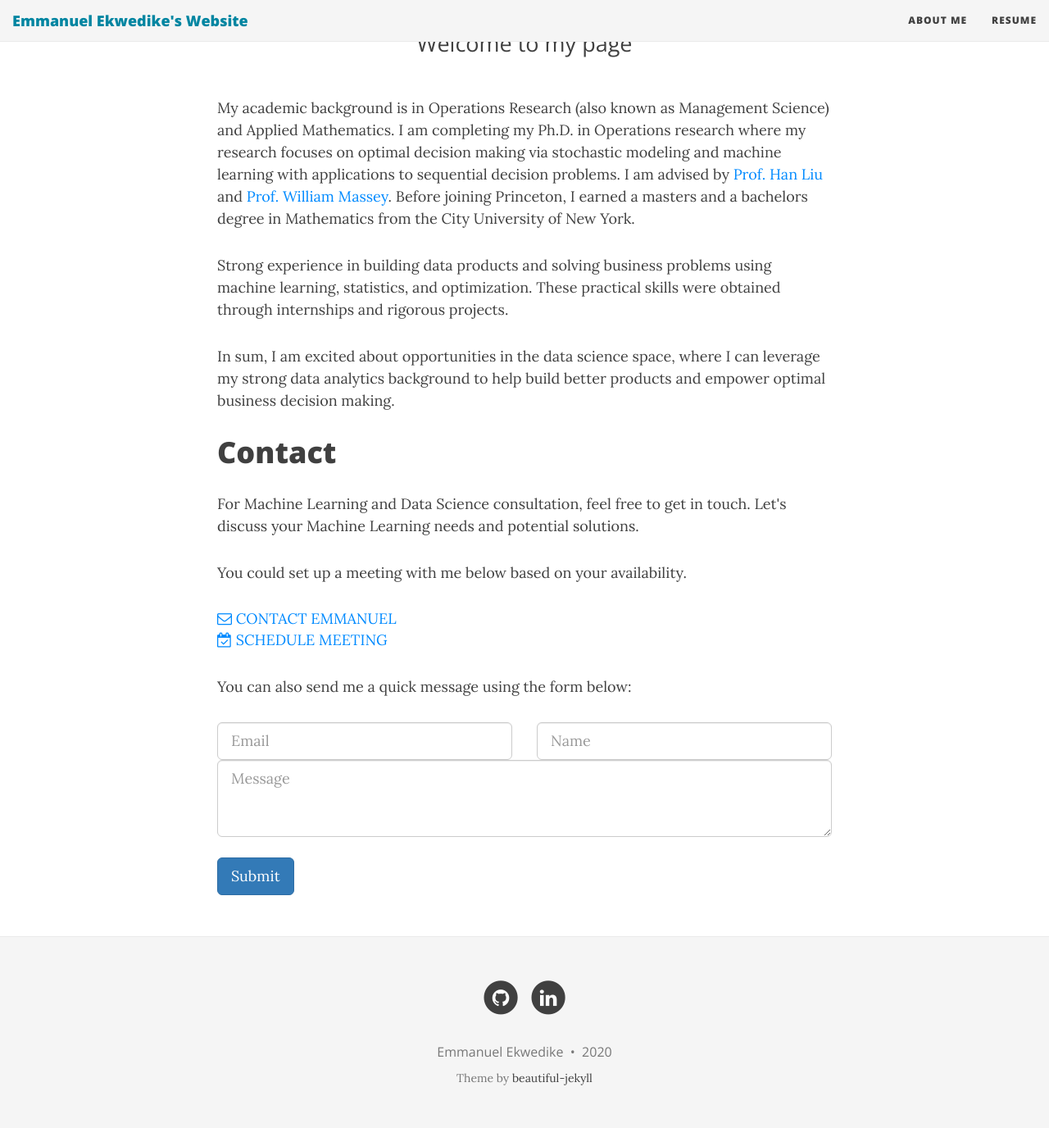
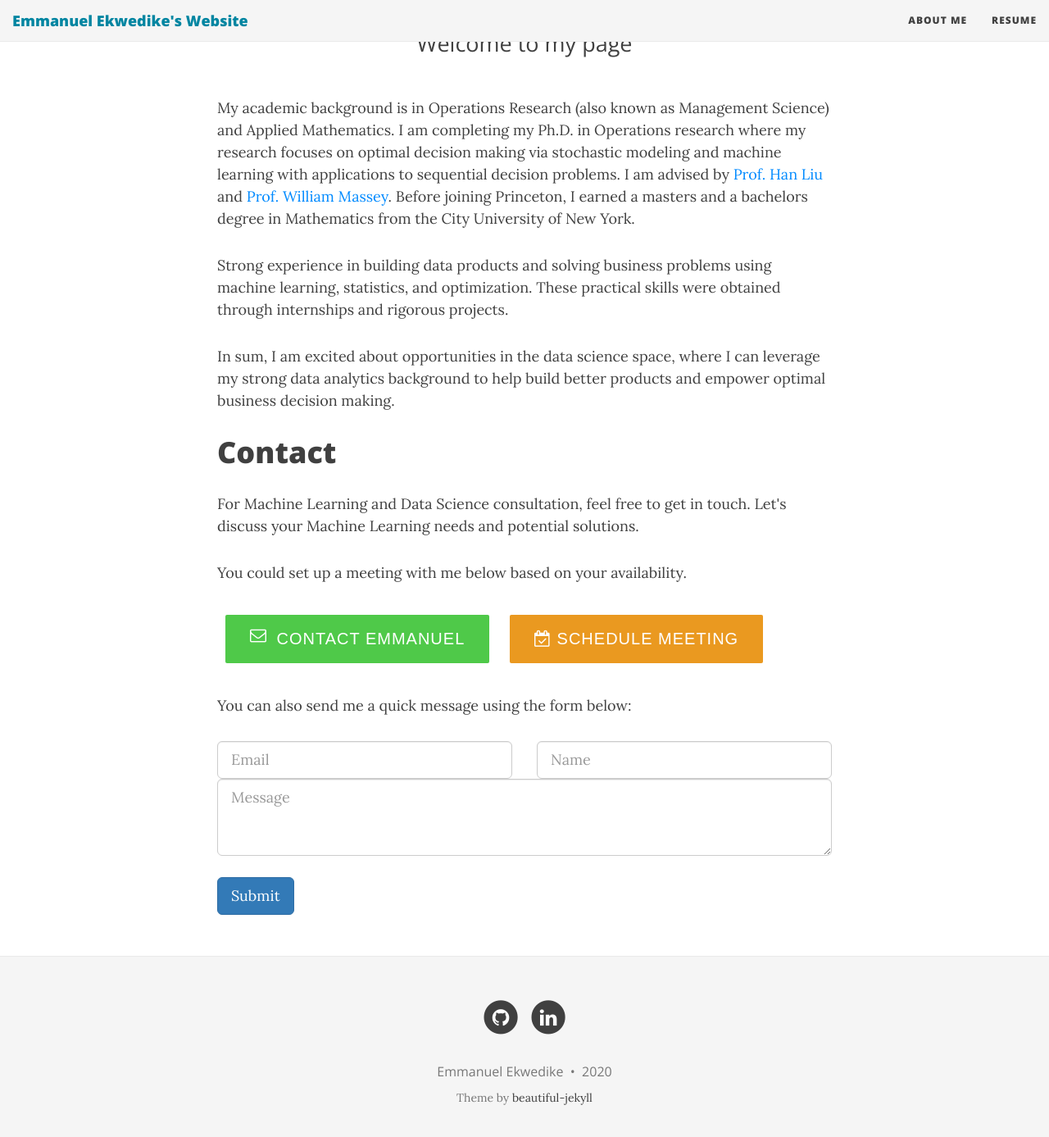
Before and after one commit to eekwedike/eekwedike.github.io, a Jekyll site: the page built from aboutme.md, in a window 1280 px wide and 1400 px high, scrolled down 214 px. Shown: the top 1387 px of the window at 82% size. Built offline with Jekyll 4.4.1, drawn with Linux system fonts in a browser that asks for light colours; nearby versions of some CDN libraries.

```diff
--- a/aboutme.md
+++ b/aboutme.md
@@ -17,7 +18,7 @@
 
 <p>You could set up a meeting with me below based on your availability. </p>
 
-<div id="services">
+
 <a href="http://eekwedike.github.io/contact" class="contact-me-btn actionbtn">
 <span class="fa fa-envelope-o" aria-hidden="true"></span>
 CONTACT EMMANUEL
@@ -48,5 +49,3 @@
   <br>
   <button type="submit" class="btn btn-lg btn-primary">Submit</button>
 </form>
-
-</div>
--- /dev/null
+++ b/css/aboutme.css
@@ -0,0 +1,44 @@
+
+.contact-me-btn {
+  margin-top: 8px;
+  margin-bottom: 8px;
+}
+.contact-me-btn .fa {
+  width: 21px;
+  display: inline-block;
+  vertical-align: top;
+  margin-right: 5px;
+}
+
+.actionbtn {
+  display: inline-block;
+  margin-left: 10px;
+  margin-right: 10px;
+  font-family: arial;
+  text-align: center;
+  vertical-align: middle;
+  padding: 15px 30px;
+  border-radius: 2px;
+  background: #4fc949;
+  font-size: 20px;
+  color: #fff;
+  text-decoration: none !important;
+  cursor: pointer;
+  letter-spacing: 1px;
+  text-shadow: none;
+}
+.actionbtn:hover,
+.actionbtn:focus {
+  background: #3fb13a;
+  color: #fff;
+}
+.schedule-btn {
+  background: #ea9920;
+}
+.schedule-btn:hover,
+.schedule-btn:focus {
+  background: #ca8219;
+}
+.btns-sep {
+  display: none;
+}
```
Also changed, not shown: other parts of aboutme.md (+1 -0 lines).
